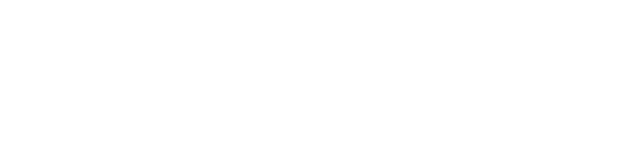
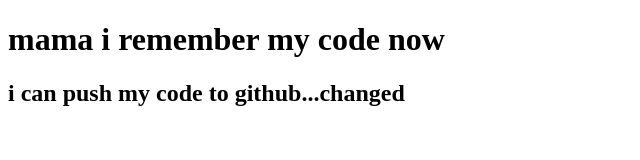
Before and after one commit to mihasan/my-second-repo-again, a plain HTML site: page index.html in a window 1280 px wide. Shown: the whole page, without its empty margins (0-640 px from the left). Drawn offline with Linux system fonts and the light colour scheme.

Commit message:
changed code 1

```diff
--- a/index.html
+++ b/index.html
@@ -6,6 +6,7 @@
     <title>my second repo</title>
 </head>
 <body>
-
+    <h1>mama i remember my code now</h1>
+    <h2>i can push my code to github...changed</h2>
 </body>
 </html>
```
